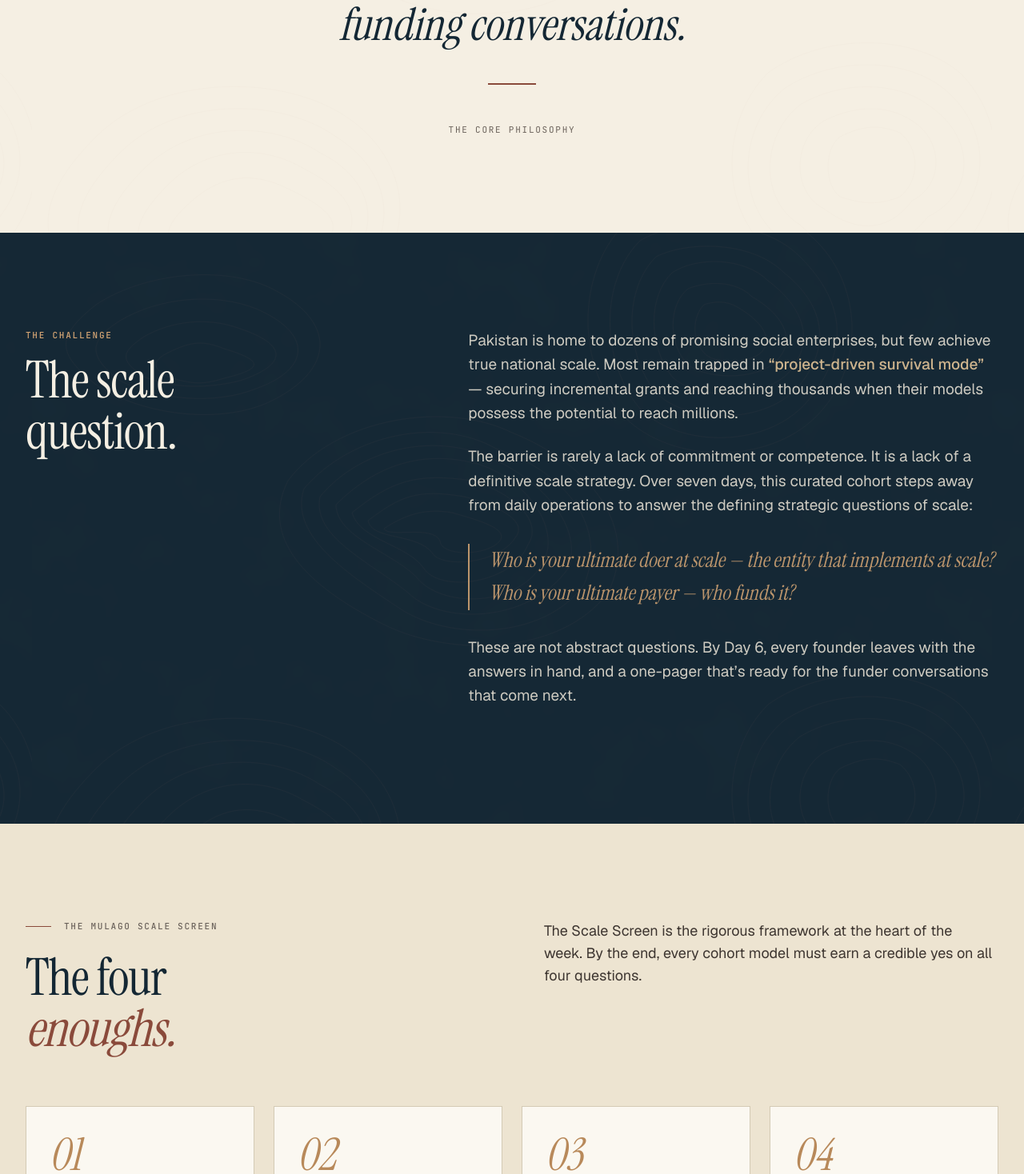
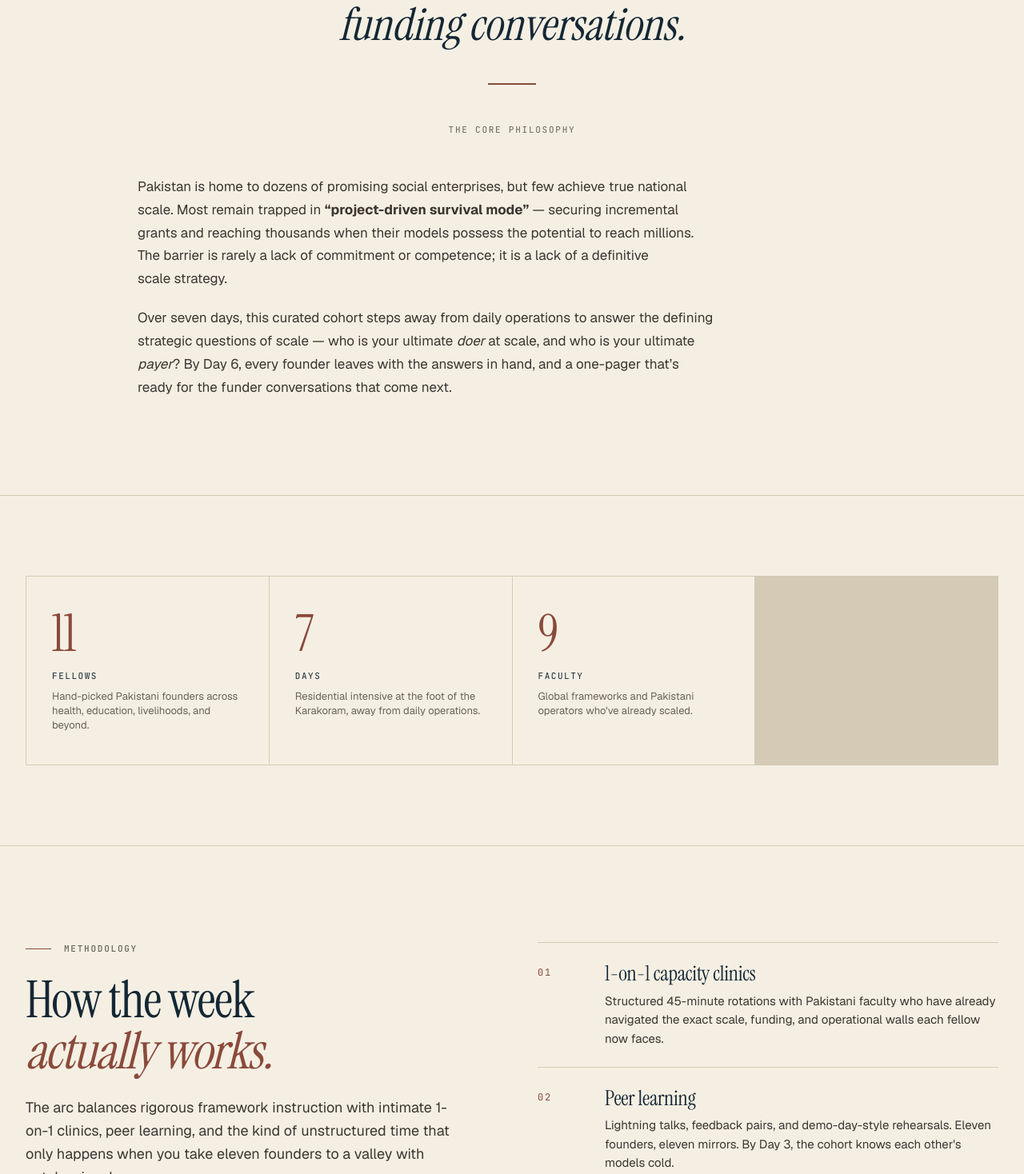
Before and after one commit to usmanjaved-droid/summit-fellowship-website, a Next.js app: page /about in a window 1280 px wide. Shown: the part 1332-2800 px from the top of the page at 80% size. Built offline with nearby package versions, Linux system fonts and the light colour scheme.

Commit message:
refactor(about): trim to 4 sections, merge challenge into philosophy

```diff
--- a/app/about/page.tsx
+++ b/app/about/page.tsx
@@ -26,16 +26,13 @@ export default function AboutPage() {
             graduate them from project-driven survival mode into scale-ready impact machines.
           </p>
           <div className="page-hero__meta">
-            <div className="page-hero__meta-item"><span className="label">Edition</span><span className="value">Vol. 01 — 2026</span></div>
-            <div className="page-hero__meta-item"><span className="label">Dates</span><span className="value">07 — 14 June</span></div>
-            <div className="page-hero__meta-item"><span className="label">Format</span><span className="value">Residential intensive</span></div>
-            <div className="page-hero__meta-item"><span className="label">Co-hosts</span><span className="value">Taleemabad × Mulago</span></div>
+            <div className="page-hero__meta-item"><span className="label">Dates</span><span className="value">07 — 14 June 2026</span></div>
+            <div className="page-hero__meta-item"><span className="label">Venue</span><span className="value">Khoj Resort, Skardu</span></div>
           </div>
         </div>
       </section>
 
       <section className="about-philosophy">
-        <div className="topo-bg" aria-hidden="true" />
         <div className="about-philosophy__inner">
           <blockquote className="about-philosophy__pull">
             Transform organizations from project-driven survival mode to scale-ready impact
@@ -43,66 +40,21 @@ export default function AboutPage() {
             funding conversations.
           </blockquote>
           <div className="about-philosophy__attr">The Core Philosophy</div>
-        </div>
-      </section>
-
-      <section className="challenge">
-        <div className="topo-bg topo-bg--on-dark" aria-hidden="true" />
-        <div className="container challenge__inner">
-          <div className="challenge-grid">
-            <div>
-              <div className="eyebrow eyebrow--on-dark" style={{ marginBottom: 16 }}>The challenge</div>
-              <h2>The scale<br />question.</h2>
-            </div>
-            <div className="body">
-              <p>
-                Pakistan is home to dozens of promising social enterprises, but few achieve true
-                national scale. Most remain trapped in{' '}
-                <strong>&ldquo;project-driven survival mode&rdquo;</strong> — securing incremental
-                grants and reaching thousands when their models possess the potential to reach
-                millions.
-              </p>
-              <p>
-                The barrier is rarely a lack of commitment or competence. It is a lack of a
-                definitive scale strategy. Over seven days, this curated cohort steps away from
-                daily operations to answer the defining strategic questions of scale:
-              </p>
-              <p style={{ fontFamily: 'var(--serif)', fontSize: 26, fontStyle: 'italic', color: 'var(--ochre)', borderLeft: '2px solid var(--ochre)', paddingLeft: 24, margin: '32px 0' }}>
-                Who is your ultimate <em>doer</em> at scale — the entity that implements at scale?
-                Who is your ultimate <em>payer</em> — who funds it?
-              </p>
-              <p>
-                These are not abstract questions. By Day 6, every founder leaves with the answers
-                in hand, and a one-pager that&rsquo;s ready for the funder conversations that come
-                next.
-              </p>
-            </div>
-          </div>
-        </div>
-      </section>
-
-      <section className="enoughs">
-        <div className="container">
-          <div className="enoughs__head">
-            <div>
-              <div className="eyebrow-line"><span className="eyebrow-line__line" /><span className="eyebrow">The Mulago Scale Screen</span></div>
-              <h2>The four<br /><em>enoughs.</em></h2>
-            </div>
-            <p>The Scale Screen is the rigorous framework at the heart of the week. By the end, every cohort model must earn a credible yes on all four questions.</p>
-          </div>
-          <div className="enough-grid">
-            {[
-              ['01', 'Good enough.', 'Does the solution actually work, with credible evidence? Outcomes you can defend, not just outputs you can count.'],
-              ['02', 'Big enough.', 'Is the problem large enough to matter at scale? Will solving it move the needle on a population-level outcome?'],
-              ['03', 'Simple enough.', 'Can others replicate it without the founder? Strip the model to the smallest set of elements that still produce the outcome.'],
-              ['04', 'Cheap enough.', 'Can the ultimate payer afford to reach everyone who needs it? Unit economics that work at population scale, not just pilot scale.'],
-            ].map(([n, t, d]) => (
-              <div className="enough-card" key={n}>
-                <div className="enough-card__num">{n}</div>
-                <h3 className="enough-card__title">{t}</h3>
-                <p className="enough-card__desc">{d}</p>
-              </div>
-            ))}
+          <div style={{ marginTop: 48, maxWidth: '64ch', fontSize: 17, lineHeight: 1.7, color: 'var(--ink-soft)' }}>
+            <p>
+              Pakistan is home to dozens of promising social enterprises, but few achieve true
+              national scale. Most remain trapped in <strong>&ldquo;project-driven survival
+              mode&rdquo;</strong> — securing incremental grants and reaching thousands when their
+              models possess the potential to reach millions. The barrier is rarely a lack of
+              commitment or competence; it is a lack of a definitive scale strategy.
+            </p>
+            <p style={{ marginTop: 20 }}>
+              Over seven days, this curated cohort steps away from daily operations to answer the
+              defining strategic questions of scale — who is your ultimate <em>doer</em> at scale,
+              and who is your ultimate <em>payer</em>? By Day 6, every founder leaves with the
+              answers in hand, and a one-pager that&rsquo;s ready for the funder conversations that
+              come next.
+            </p>
           </div>
         </div>
       </section>
@@ -114,7 +66,6 @@ export default function AboutPage() {
               ['11', 'Fellows', 'Hand-picked Pakistani founders across health, education, livelihoods, and beyond.'],
               ['7', 'Days', 'Residential intensive at the foot of the Karakoram, away from daily operations.'],
               ['9', 'Faculty', "Global frameworks and Pakistani operators who've already scaled."],
-              ['∞', 'After', 'Lifelong cohort. Annual reunions. Warm intros into patient capital.'],
             ].map(([n, l, d]) => (
               <div className="numbers__cell" key={l}>
                 <div className="num">{n}</div>
@@ -136,11 +87,9 @@ export default function AboutPage() {
           </div>
           <div className="pillars__list">
             {[
-              ['01', 'Framework instruction', 'The Mulago Scale Screen. Doer & Payer at Scale. The Iterative Organization. Clear-language pitching. Delivered by the framework architects themselves.'],
-              ['02', '1-on-1 capacity clinics', 'Structured 45-minute rotations with Pakistani faculty who have already navigated the exact scale, funding, and operational walls each fellow now faces.'],
-              ['03', 'Peer learning', "Lightning talks, feedback pairs, and demo-day-style rehearsals. Eleven founders, eleven mirrors. By Day 3, the cohort knows each other's models cold."],
-              ['04', 'Funder access', 'Curated funder sessions and a Demo Day designed for real, post-fellowship conversations — not a one-shot pitch contest.'],
-              ['05', 'Cultural immersion', 'Dinner at a local home, sightseeing in the Shigar valley, a cultural night with regional musicians. The week is shaped by where it happens.'],
+              ['01', '1-on-1 capacity clinics', 'Structured 45-minute rotations with Pakistani faculty who have already navigated the exact scale, funding, and operational walls each fellow now faces.'],
+              ['02', 'Peer learning', "Lightning talks, feedback pairs, and demo-day-style rehearsals. Eleven founders, eleven mirrors. By Day 3, the cohort knows each other's models cold."],
+              ['03', 'Cultural immersion', 'Dinner at a local home, sightseeing in the Shigar valley, a cultural night with regional musicians. The week is shaped by where it happens.'],
             ].map(([n, h, p]) => (
               <div className="pillars__item" key={n}>
                 <div className="num">{n}</div>
@@ -150,17 +99,6 @@ export default function AboutPage() {
           </div>
         </div>
       </section>
-
-      <section style={{ background: 'var(--alpine-deep)', color: 'var(--parchment)', padding: '100px 0', position: 'relative', overflow: 'hidden' }}>
-        <div className="topo-bg topo-bg--on-dark" aria-hidden="true" />
-        <div className="container" style={{ position: 'relative', zIndex: 1, display: 'grid', gridTemplateColumns: '1.4fr 1fr', gap: 64, alignItems: 'center' }}>
-          <h2 style={{ fontFamily: 'var(--serif)', fontSize: 'clamp(36px, 4.5vw, 64px)', color: 'var(--paper)', lineHeight: 1, letterSpacing: '-0.02em' }}>Continue the expedition.</h2>
-          <div style={{ display: 'flex', gap: 16, flexWrap: 'wrap', justifySelf: 'end' }}>
-            <Link href="/curriculum" className="btn btn--ochre">The Curriculum →</Link>
-            <Link href="/cohort" className="btn btn--ghost-light">Meet the Cohort</Link>
-          </div>
-        </div>
-      </section>
     </>
   );
 }
```
